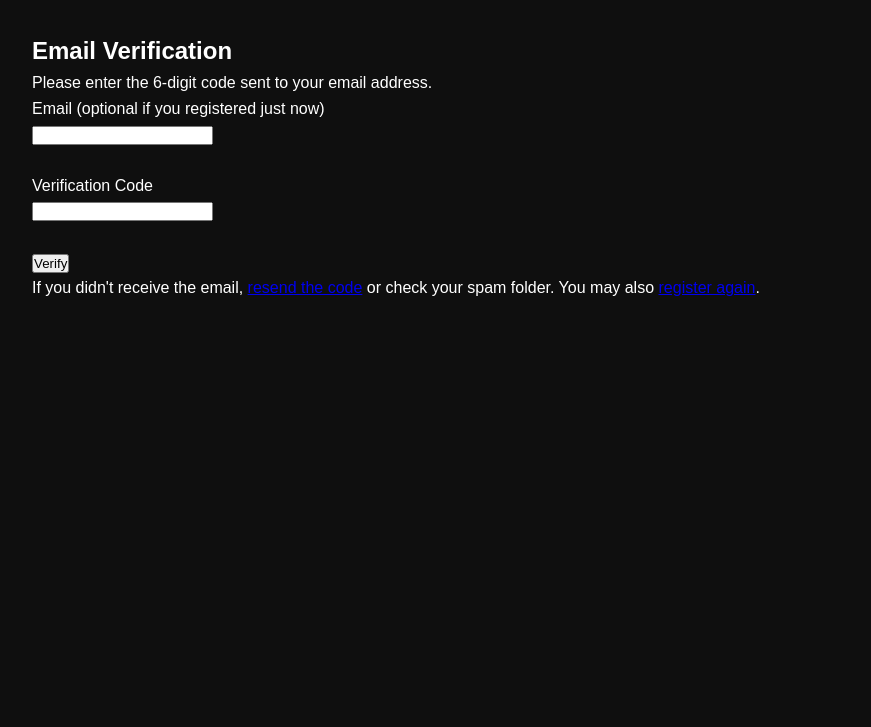
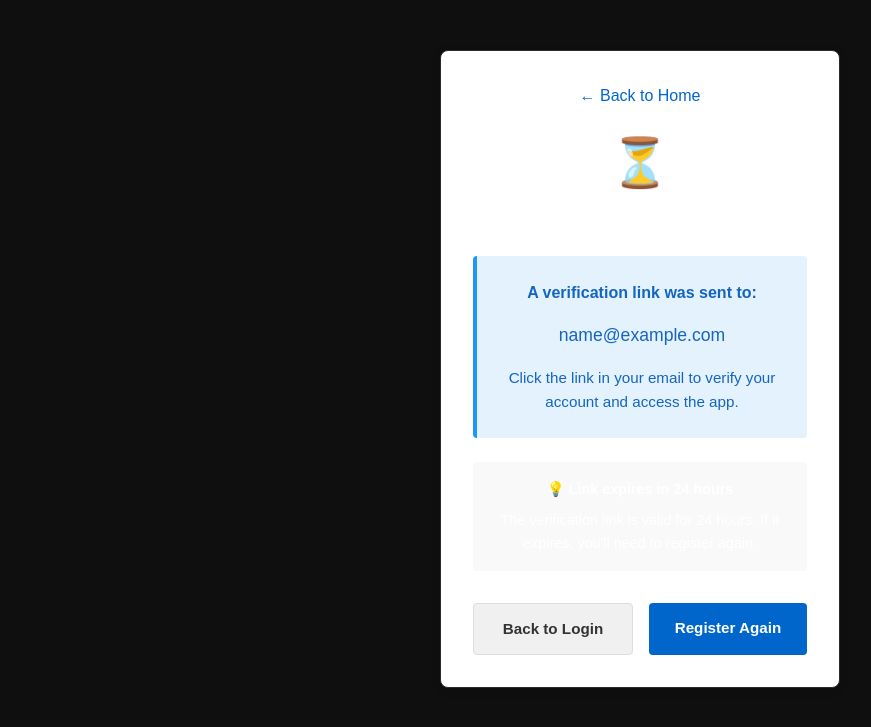
Before and after one commit to g72728719-cyber/resume-screening-ai, a Flask app: page /verify in a window 1280 px wide. Shown: the top 727 px of the page, without its empty margins (0-871 px from the left). Run offline with Flask 3, Linux system fonts and the light colour scheme; a user stored in the database is signed in; tables that the repository leaves empty hold one stand-in row (values such as "Sample post").

Commit message:
fix login issues: add missing verify route and flash message display

```diff
--- a/flask_app.py
+++ b/flask_app.py
@@ -405,6 +405,19 @@
             return redirect(url_for('index'))
         flash('Invalid credentials', 'danger')
     return render_template('login.html')
+
+@app.route('/verify')
+def verify():
+    """Verify page for users who haven't verified their email yet"""
+    pending_user_id = session.get('pending_user_id')
+    if not pending_user_id:
+        return redirect(url_for('login'))
+
+    user = User.query.get(int(pending_user_id))
+    if not user:
+        return redirect(url_for('login'))
+
+    return render_template('verify.html', email=user.email)
 
 @app.route('/logout')
 def logout():
--- a/templates/verify.html
+++ b/templates/verify.html
@@ -1,23 +1,94 @@
 <!DOCTYPE html>
 <html lang="en">
 <head>
-    <meta charset="UTF-8" />
-    <meta name="viewport" content="width=device-width, initial-scale=1.0" />
+    <meta charset="UTF-8">
     <title>Verify Email - Resume Screening AI</title>
-    <link rel="stylesheet" href="/static/style.css" />
+    <link rel="stylesheet" href="/static/style.css">
+    <style>
+        .auth-container {
+            max-width: 400px;
+            margin: 50px auto;
+            padding: 2rem;
+            background: white;
+            border-radius: 8px;
+            box-shadow: 0 2px 10px rgba(0,0,0,0.1);
+        }
+        .info-box {
+            background: #e3f2fd;
+            border-left: 4px solid #2196f3;
+            padding: 1.5rem;
+            margin-bottom: 1rem;
+            border-radius: 4px;
+            color: #1565c0;
+            text-align: center;
+        }
+        .warning-icon {
+            font-size: 3rem;
+            margin-bottom: 1rem;
+        }
+        .button-group {
+            display: flex;
+            gap: 1rem;
+            margin-top: 2rem;
+        }
+        .button-group a {
+            flex: 1;
+            padding: 0.8rem;
+            text-decoration: none;
+            border-radius: 4px;
+            font-weight: 600;
+            font-size: 0.95rem;
+            text-align: center;
+        }
+        .primary-btn {
+            background: #0066cc;
+            color: white;
+        }
+        .primary-btn:hover {
+            background: #0052a3;
+        }
+        .secondary-btn {
+            background: #f0f0f0;
+            color: #333;
+            border: 1px solid #ddd;
+        }
+        .secondary-btn:hover {
+            background: #e0e0e0;
+        }
+        .back-link {
+            display: inline-block;
+            margin-bottom: 1rem;
+            color: #0066cc;
+            text-decoration: none;
+        }
+        .back-link:hover {
+            text-decoration: underline;
+        }
+    </style>
 </head>
 <body>
-    <div class="container">
-        <h2>Email Verification</h2>
-        <p>Please enter the 6-digit code sent to your email address.</p>
-        <form method="POST">
-            <label for="email">Email (optional if you registered just now)</label><br />
-            <input type="email" name="email" id="email" /><br /><br />
-            <label for="code">Verification Code</label><br />
-            <input type="text" name="code" id="code" maxlength="6" required /><br /><br />
-            <button type="submit" class="btn">Verify</button>
-        </form>
-        <p>If you didn't receive the email, <a href="/resend-otp">resend the code</a> or check your spam folder. You may also <a href="/register">register again</a>.</p>
+    <div class="auth-container">
+        <a href="/" class="back-link">← Back to Home</a>
+
+        <div class="warning-icon">⏳</div>
+
+        <h2>Email Verification Required</h2>
+
+        <div class="info-box">
+            <p><strong>A verification link was sent to:</strong></p>
+            <p style="font-size: 1.1rem; margin: 1rem 0;">{{ email }}</p>
+            <p style="margin-top: 1rem; font-size: 0.95rem;">Click the link in your email to verify your account and access the app.</p>
+        </div>
+
+        <div style="background: #f9f9f9; padding: 1rem; border-radius: 4px; margin: 1.5rem 0; font-size: 0.9rem;">
+            <p><strong>💡 Link expires in 24 hours</strong></p>
+            <p style="margin-top: 0.5rem;">The verification link is valid for 24 hours. If it expires, you'll need to register again.</p>
+        </div>
+
+        <div class="button-group">
+            <a href="/login" class="secondary-btn">Back to Login</a>
+            <a href="/register" class="primary-btn">Register Again</a>
+        </div>
     </div>
 </body>
 </html>
```
Also changed, not shown: templates/login.html (+9 -0 lines).
